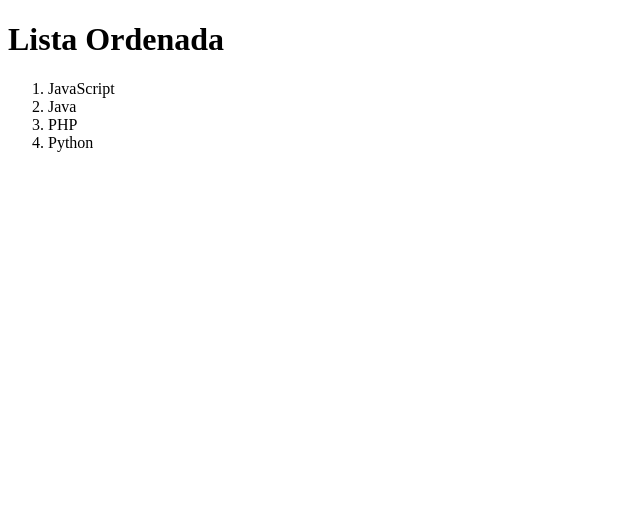
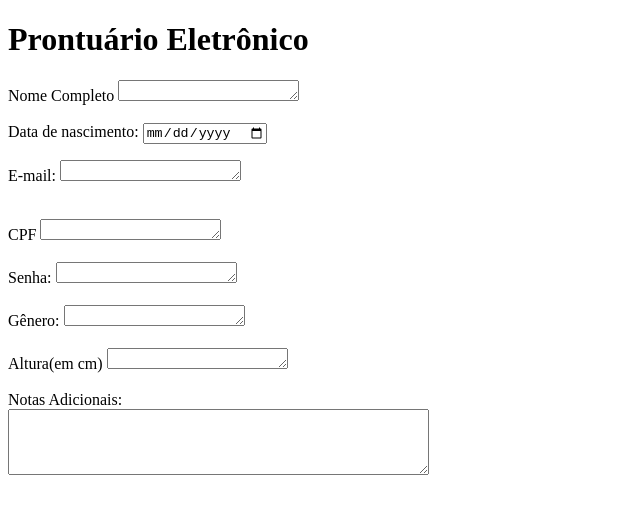
Before and after one commit to amandixx2/AtividadePraticaHTML, a plain HTML site: page index.html in a window 1280 px wide. Shown: the whole page, without its empty margins (0-640 px from the left). Drawn offline with Linux system fonts and the light colour scheme.

Commit message:
Update index.html

```diff
--- a/index.html
+++ b/index.html
@@ -1,17 +1,51 @@
 <!DOCTYPE html>
-<html lang="pt-br">
+<html lang="pt-BR">
 <head>
     <meta charset="UTF-8">
     <meta name="viewport" content="width=device-width, initial-scale=1.0">
-    <title>Document</title>
+    <title>Prontuário Eletrônico do Hospital</title>
 </head>
 <body>
-    <h1>Lista Ordenada</h1>
-    <ol>
-        <li>JavaScript</li>
-        <li>Java</li>
-        <li>PHP</li>
-        <li>Python</li>
-    </ol>
+
+    <h1>Prontuário Eletrônico</h1>
+
+    <form>
+
+        <!--subir arquivo para o site-->
+        <label for="notas">Nome Completo</label>
+        <textarea name="notas" rows="1" cols="20"></textarea><br><br>
+        <label for="number">Data de nascimento:</label>
+        <input type="date"><br>
+        <p></p>
+
+        <label for="text"> E-mail:</label>
+        <textarea name="notas" rows="1" cols="20"></textarea><br><br>
+
+        <p></p>
+
+        <label for="number"> CPF</label>
+        <textarea name="notas" rows="1" cols="20"></textarea><br><br>
+
+        <label for="text">Senha:</label>
+        <textarea name="notas" rows="1" cols="20"></textarea><br><br>
+
+        <label for="text"> Gênero:</label>
+        <textarea name="notas" rows="1" cols="20"></textarea><br><br>
+
+        <label for="number"> Altura(em cm)</label>
+        <textarea name="notas" rows="1" cols="20"></textarea><br><br>
+
+
+
+
+
+
+
+        <!--inserir texto com quebra de linha-->
+        <label for="notas">Notas Adicionais:</label><br>
+        <textarea name="notas" rows="4" cols="50"></textarea><br><br>
+
+    </form>
+
 </body>
 </html>
```
